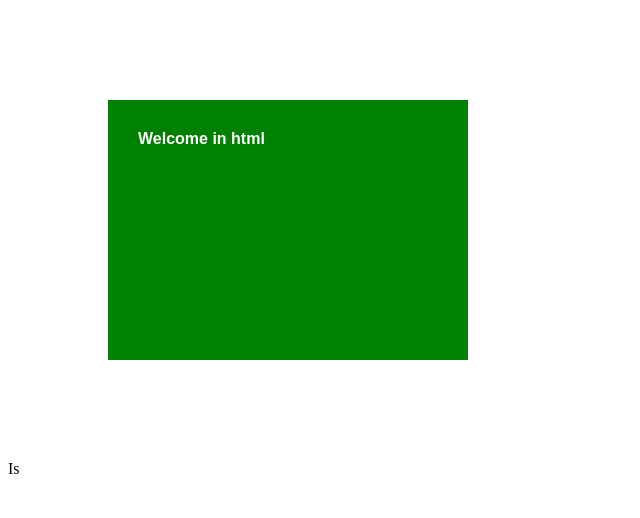
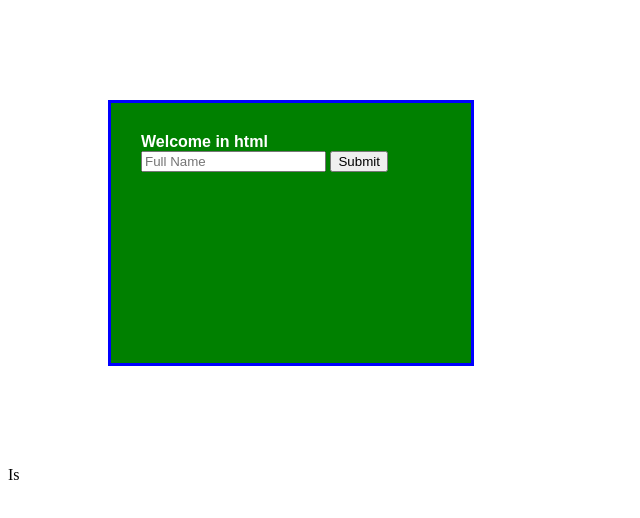
Before and after one commit to igorzakut/3, a plain HTML site: page index.html in a window 1280 px wide. Shown: the whole page, without its empty margins (0-640 px from the left). Drawn offline with Linux system fonts and the light colour scheme.

Commit message:
Update index.html

```diff
--- a/index.html
+++ b/index.html
@@ -15,6 +15,8 @@ padding: 30px;
 font-family: Arial, sans-serif;
 font-size; 28PX;
 font-weight: bold;
+
+      border: 3px solid blue;
 }
 
 </style>
@@ -22,7 +24,17 @@ font-weight: bold;
 </head>
 <body>
 
-<div>Welcome in html</div>
+<div>Welcome in html
+
+  <br>
+<form>
+<input type="text" placeholder="Full Name" name="name">
+<button>Submit</button>
+</form>
+  <br>
+
+  </div>
+
 <p>Is</p>
 
 
```
